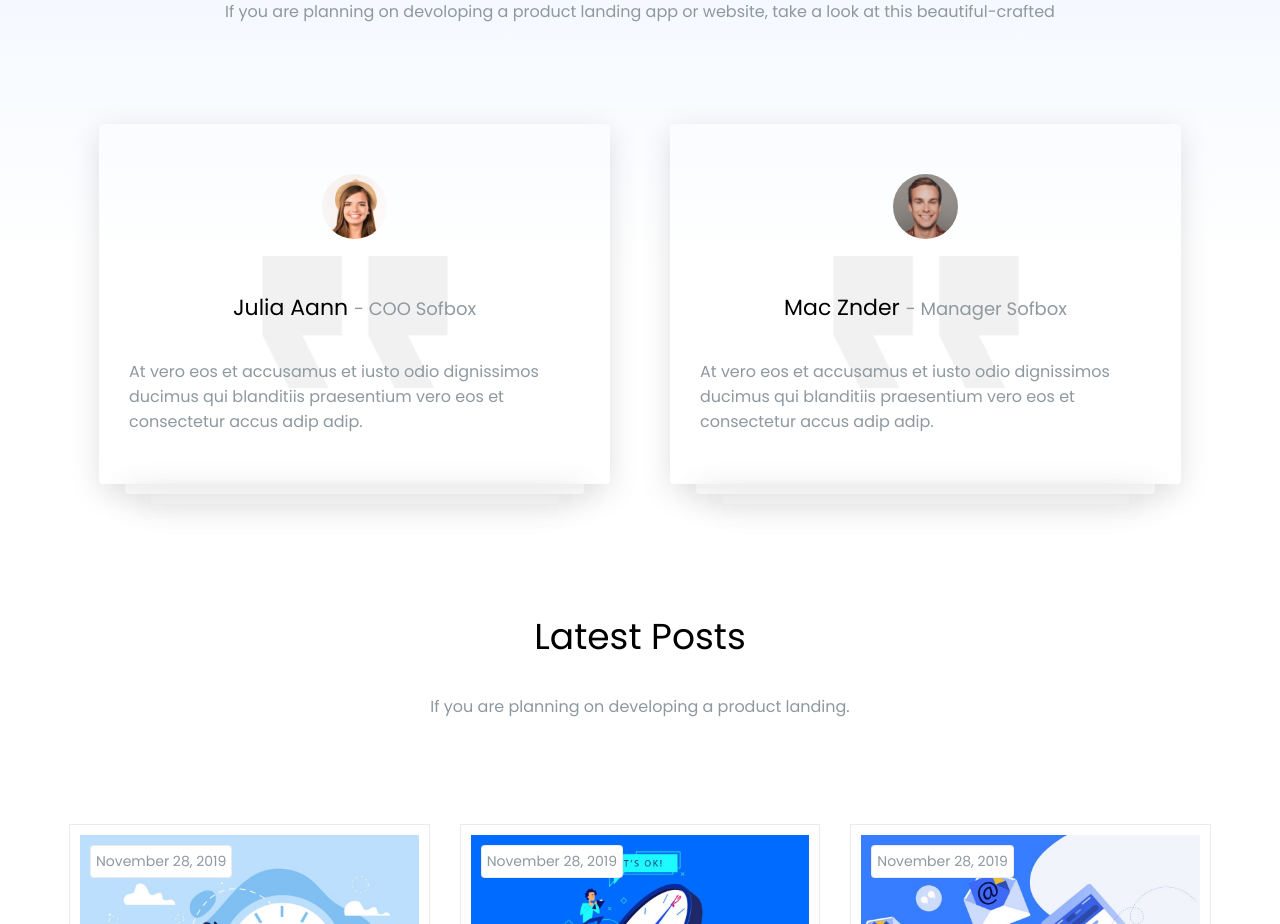
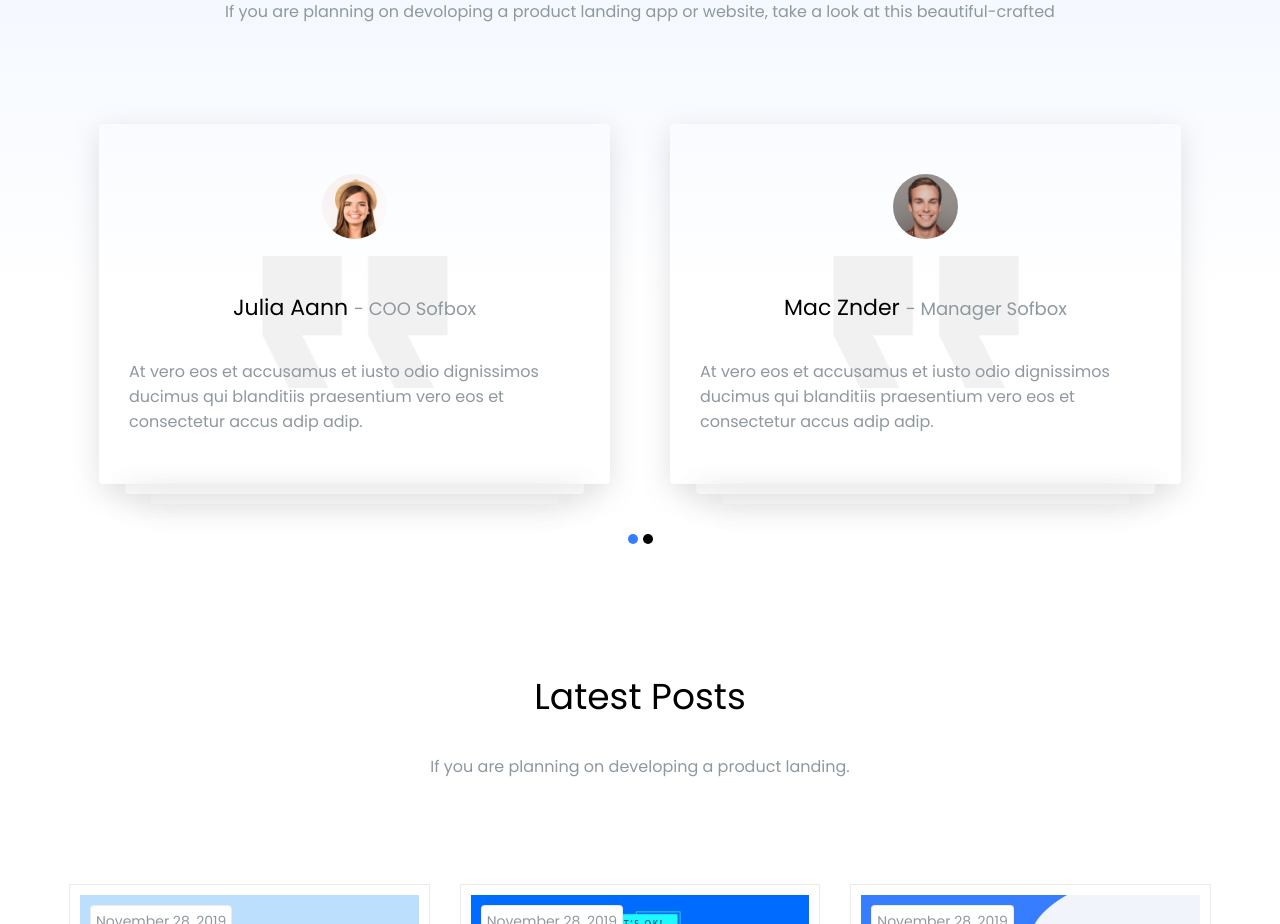
Before and after one commit to fracs31/proj-html-vuejs, a Vue app: page / in a window 1280 px wide. Shown: the part 2960-3884 px from the top of the page. Built offline with nearby package versions, Linux system fonts and the light colour scheme.

Commit message:
ADD dots under the testimonials's cards

```diff
--- a/src/components/Testimonials.vue
+++ b/src/components/Testimonials.vue
@@ -26,6 +26,10 @@
             <div class="container">
                 <!-- Persone -->
                 <div class="people">
+                    <!-- Lista -->
+                    <ul class="list">
+                        <!-- Elemento della lista -->
+                        <li class="list-item">
                             <!-- Carta -->
                             <div class="card">
                                 <!-- Sfondo della carta -->
@@ -48,6 +52,9 @@
                                     vero eos et consectetur accus adip adip.
                                 </div>
                             </div>
+                        </li>
+                        <!-- Elemento della lista -->
+                        <li class="list-item">
                             <!-- Carta -->
                             <div class="card">
                                 <!-- Sfondo della carta -->
@@ -68,6 +75,17 @@
                                 <div class="card__text">
                                     At vero eos et accusamus et iusto odio dignissimos ducimus qui blanditiis praesentium
                                     vero eos et consectetur accus adip adip.
+                                </div>
+                            </div>
+                        </li>
+                    </ul>
+                    <!-- Pallini -->
+                    <div class="dots">
+                        <!-- Pallino -->
+                        <div class="dot active">
+                        </div>
+                        <!-- Pallino -->
+                        <div class="dot">
                         </div>
                     </div>
                 </div>
@@ -108,8 +126,8 @@
         margin-bottom: 100px;
         color: var(--grey);
     }
-    /* Persone */
-    .people {
+    /* Lista */
+    .list {
         padding: 0px 30px;
         display: flex;
         gap: 60px;
@@ -195,4 +213,24 @@
         color: var(--grey);
         position: relative;
     }
+    /* Pallini */
+    .dots {
+        margin-top: 50px;
+        display: flex;
+        justify-content: center;
+        align-items: center;
+        gap: 5px;
+    }
+    /* Pallino */
+    .dot {
+        width: 10px;
+        aspect-ratio: 1;
+        background-color: black;
+        border-radius: 999px;
+        cursor: pointer;
+    }
+    /* Active */
+    .dot.active {
+        background-color: var(--blue);
+    }
 </style>
```
Lines whose indentation alone changed are shown as unchanged.
